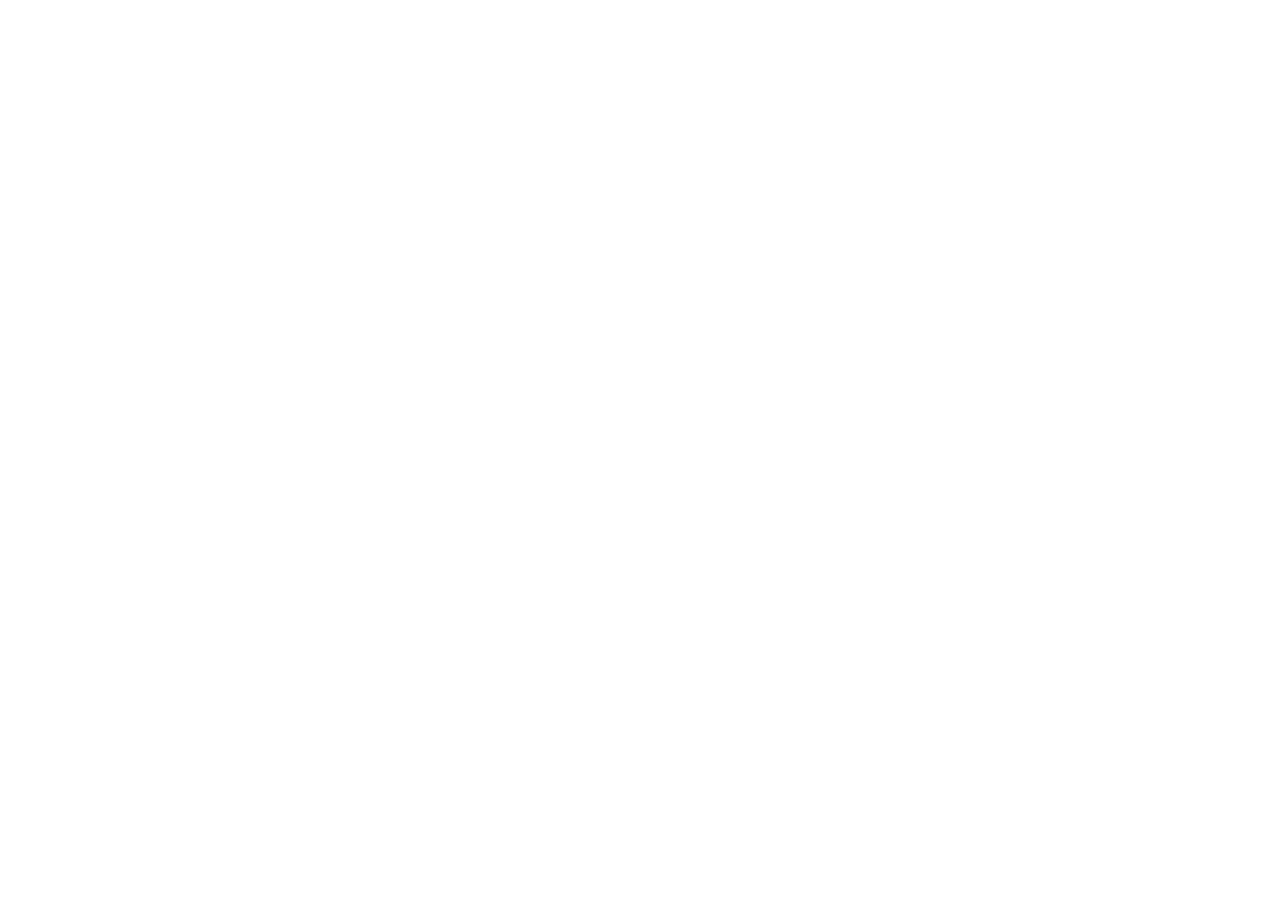
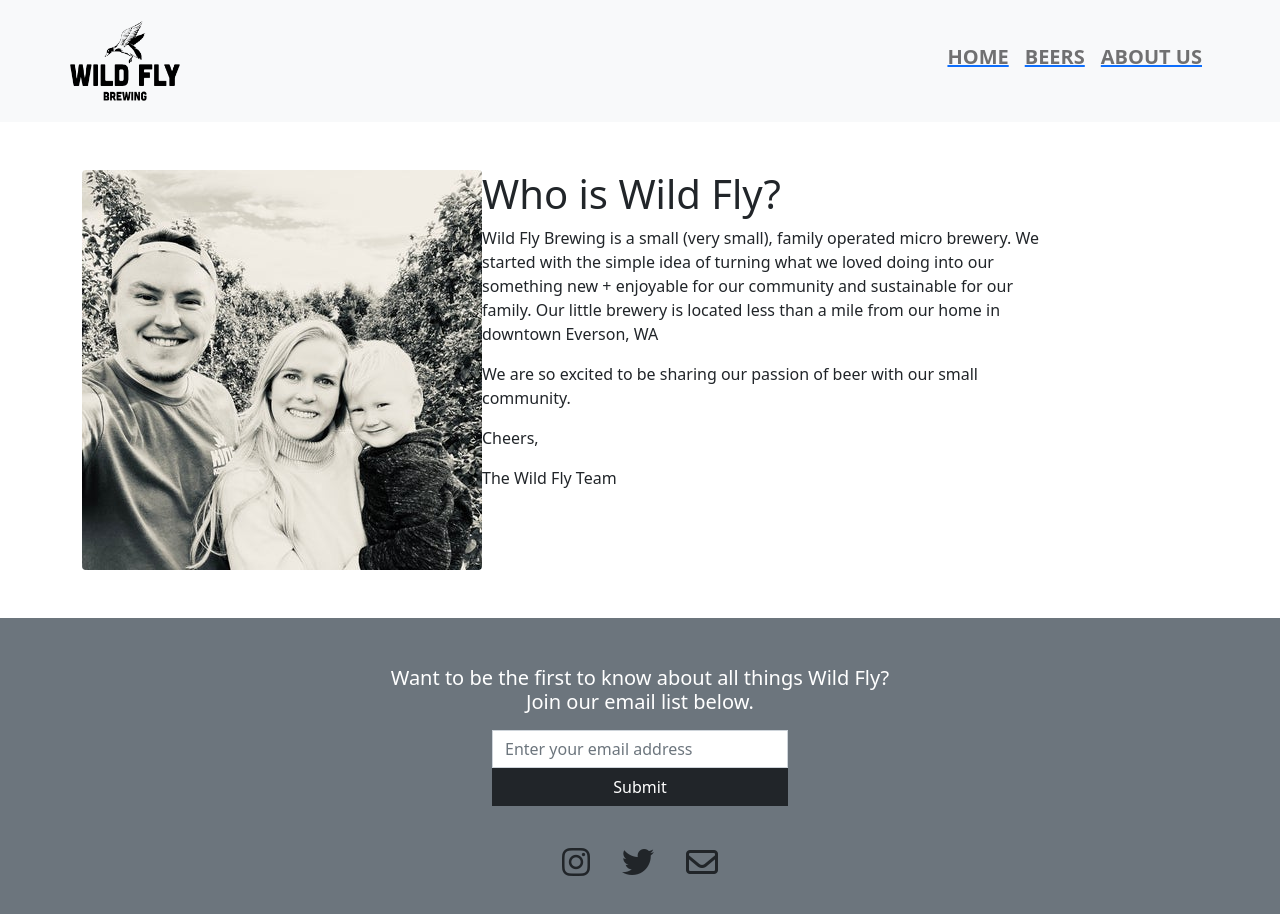
Before and after one commit to puginator/wildfly-site, a React (Create React App) app: page /aboutus in a window 1280 px wide. Before the commit this address had no page. Shown: the top 914 px of the page. Before the commit the page ends 800 px from the top, so only its background shows below. Built offline with nearby package versions, Linux system fonts and the light colour scheme.

Commit message:
centered beers page

```diff
--- a/src/index.css
+++ b/src/index.css
@@ -7,7 +7,6 @@
   -moz-osx-font-smoothing: grayscale;
 }
 
-code {
-  font-family: source-code-pro, Menlo, Monaco, Consolas, 'Courier New',
-    monospace;
+.flex {
+  display: flex;
 }
--- a/src/index.js
+++ b/src/index.js
@@ -4,6 +4,7 @@
 import './index.css';
 import App from './App';
 import Beers from './routes/beers';
+import AboutUs from './routes/aboutus';
 
 
 ReactDOM.render(
@@ -11,6 +12,7 @@
     <Routes>
       <Route path="/" element={<App />} />
       <Route path="beers" element={<Beers />} />
+      <Route path="aboutus" element={<AboutUs />} />
     </Routes>
   </BrowserRouter>,
   document.getElementById('root')
--- a/src/routes/aboutus.jsx
+++ b/src/routes/aboutus.jsx
@@ -1,12 +1,23 @@
 import React from "react";
 import NavBar from "../components/navbar";
 import Footer from "../components/footer";
+import { Container } from "react-bootstrap";
+import family from "../images/familyphoto.jpeg";
 
 export default function AboutUs() {
     return (
         <>
             <NavBar />
-            <h1>About Us</h1>
+            <Container className="flex mt-5 mb-5">
+                <img src={family} alt="" className="hero-image rounded" />
+                <div className=" w-50">
+                    <h1>Who is Wild Fly?</h1>
+                    <p>Wild Fly Brewing is a small (very small), family operated micro brewery. We started with the simple idea of turning what we loved doing into our something new + enjoyable for our community and sustainable for our family. Our little brewery is located less than a mile from our home in downtown Everson, WA</p>
+                    <p>We are so excited to be sharing our passion of beer with our small community.</p>
+                    <p>Cheers,</p>
+                    <p>The Wild Fly Team</p>
+                </div>
+            </Container>
             <Footer />
         </>
     )
--- a/src/routes/beers.jsx
+++ b/src/routes/beers.jsx
@@ -8,7 +8,7 @@
     return (
         <>
             <NavBar />
-            <Container className="mb-5 m-auto row">
+            <Container className="mb-5 m-auto row justify-content-center">
                 <Card style={{ width: '18rem', padding: '0' }} className="mr-5 mt-5">
                     <Card.Img variant="top" src={image} />
                     <Card.Body>
```
Also changed, not shown: src/images/familyphoto.jpeg (added).
